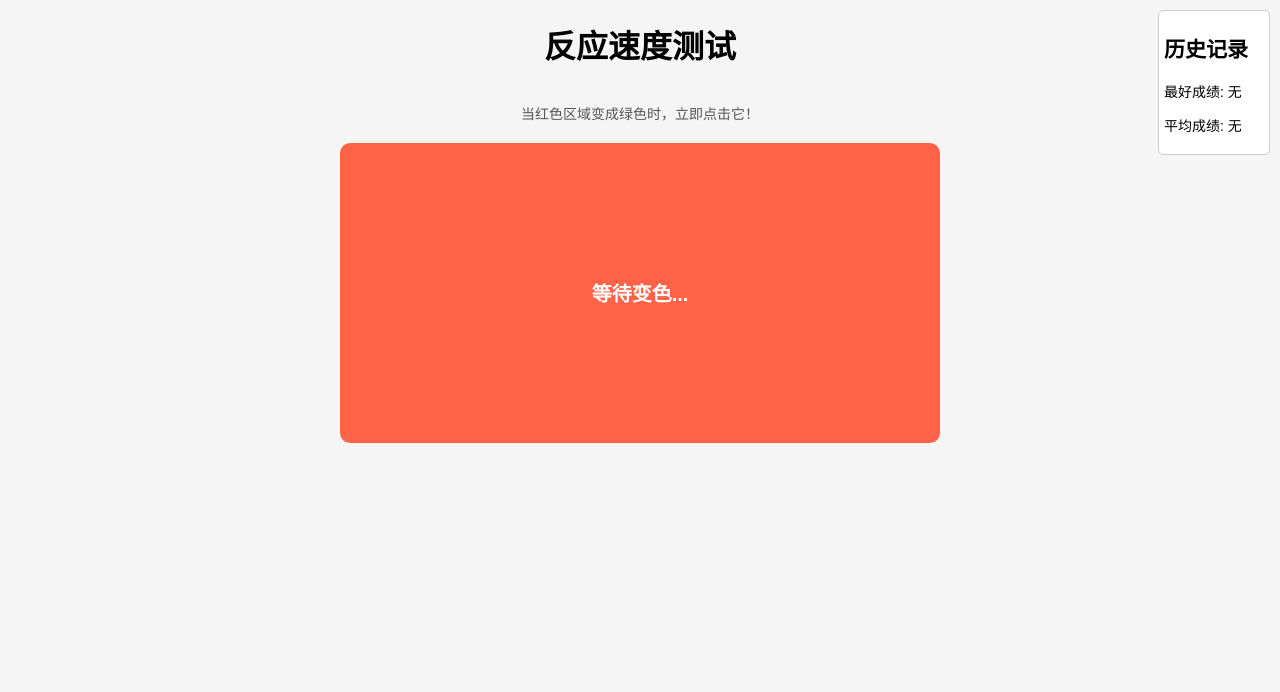
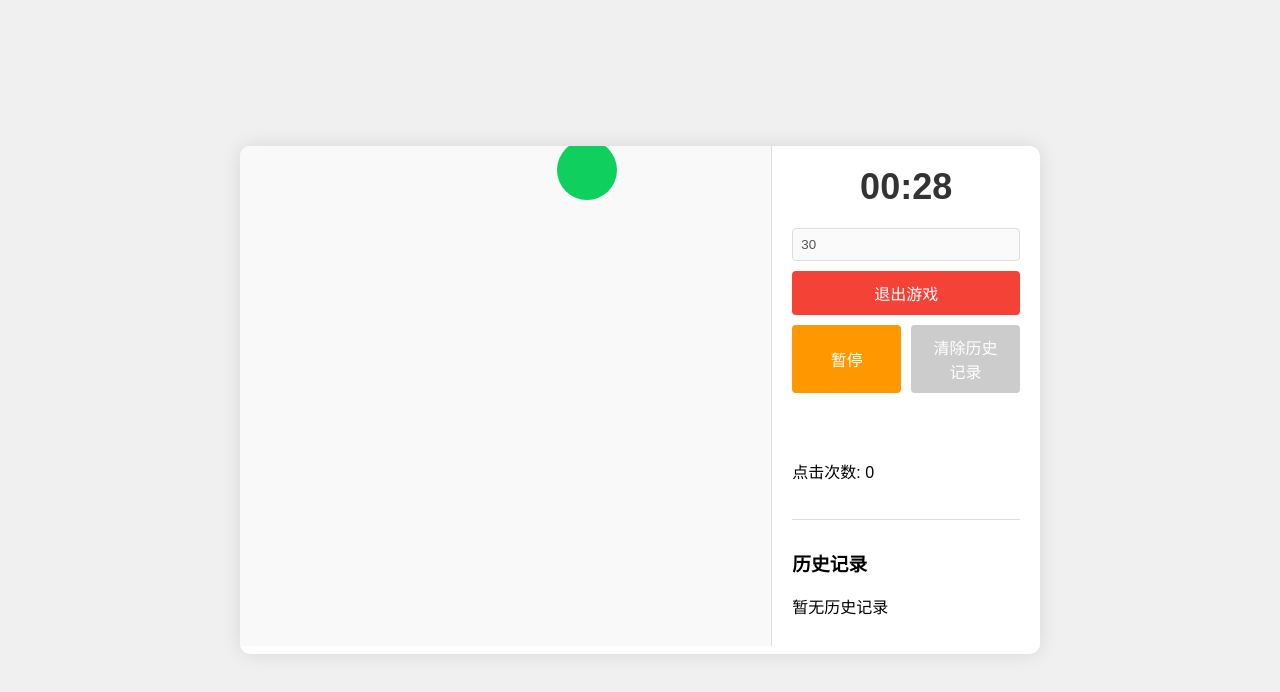
Before and after one commit to LC1234256/game.github.io, a plain HTML site: page index.html in a window 1280 px wide. Both pictures are taken after a click on the button "开始游戏". Drawn offline with Linux system fonts and the light colour scheme.

Commit message:
Update index.html

```diff
--- a/index.html
+++ b/index.html
@@ -1,235 +1,421 @@
 <!DOCTYPE html>
 <html lang="zh-CN">
-
 <head>
     <meta charset="UTF-8">
-    <meta name="viewport" content="width=device-width, initial-scale=1.0, maximum-scale=1.0, user-scalable=no">
-    <title>反应速度测试</title>
+    <meta name="viewport" content="width=device-width, initial-scale=1.0">
+    <title>随机点击圆形游戏</title>
     <style>
         body {
             font-family: Arial, sans-serif;
-            position: relative;
+            display: flex;
+            justify-content: center;
+            align-items: center;
             height: 100vh;
             margin: 0;
-            background-color: #f5f5f5;
+            background-color: #f0f0f0;
         }
 
-        #main {
+        /* 默认样式，适用于所有设备 */
+        .game-container {
             display: flex;
             flex-direction: column;
-            align-items: center;
-            justify-content: start;
-            position: absolute;
-            left: 50%;
-            transform: translateX(-50%);
             width: 90%;
-            max-width: 600px;
+            max-width: 800px;
+            height: auto;
+            background-color: white;
+            border-radius: 10px;
+            box-shadow: 0 0 20px rgba(0, 0, 0, 0.1);
+            overflow: hidden;
         }
 
-        #history {
-            position: absolute;
-            top: 10px;
-            right: 10px;
-            padding: 5px;
-            border: 1px solid #ccc;
-            border-radius: 5px;
-            background-color: #fff;
-            min-width: 100px;
-            max-height: 200px;
-            overflow-y: auto;
-            font-size: 14px;
+        .game-area {
+            position: relative;
+            width: 100%;
+            height: 300px;
+            background-color: #f9f9f9;
+            border-bottom: 1px solid #ddd;
+            border-right: none;
         }
 
-        #color-area {
-            width: 100%;
-            height: 300px;
-            background-color: #FFA500;
-            border-radius: 10px;
-            margin-bottom: 20px;
+        .circle {
+            position: absolute;
+            width: 20px;
+            height: 20px;
+            background-color: #0fd05f;
+            border-radius: 50%;
             cursor: pointer;
-            transition: background-color 0.1s;
-            display: flex;
-            align-items: center;
-            justify-content: center;
-            color: white;
-            font-size: 20px;
-            font-weight: bold;
+            transform: translate(-50%, -50%);
+            transition: background-color 0.2s;
         }
 
-        #start-restart-btn,
-        #clear-history-btn {
-            padding: 10px 20px;
-            font-size: 16px;
-            color: white;
-            border: none;
-            border-radius: 5px;
-            cursor: pointer;
-            margin-bottom: 10px;
-            width: 100%;
-        }
-
-        #start-restart-btn {
-            background-color: #4CAF50;
-        }
-
-        #start-restart-btn:hover {
+        .circle:hover {
             background-color: #45a049;
         }
 
-        #clear-history-btn {
-            background-color: #FFD700;
+        .control-panel {
+            width: 100%;
+            padding: 20px;
+            display: flex;
+            flex-direction: column;
         }
 
-        #clear-history-btn:hover {
-            background-color: #FFC107;
+        .timer {
+            font-size: 36px;
+            font-weight: bold;
+            text-align: center;
+            margin-bottom: 20px;
+            color: #333;
         }
 
-        #result {
-            font-size: 16px;
-            margin-top: 10px;
+        .input-group {
+            margin-bottom: 20px;
         }
 
-        #instruction {
-            margin-bottom: 20px;
-            font-size: 14px;
-            color: #555;
+        input {
+            width: 100%;
+            padding: 8px;
+            margin-bottom: 10px;
+            border: 1px solid #ddd;
+            border-radius: 4px;
+            box-sizing: border-box;
         }
 
-        #history-list {
-            list-style-type: disc;
-            padding-left: 20px;
+        button {
+            padding: 10px 15px;
+            background-color: #4CAF50;
+            color: white;
+            border: none;
+            border-radius: 4px;
+            cursor: pointer;
+            margin-bottom: 10px;
+            font-size: 16px;
         }
 
-        /* 媒体查询，针对小屏幕设备进一步调整样式 */
-        @media (max-width: 480px) {
-            #history {
-                top: auto;
-                bottom: 10px;
-                left: 50%;
-                transform: translateX(-50%);
-                width: 90%;
-                max-height: 150px;
+        button:hover {
+            background-color: #45a049;
+        }
+
+        button:disabled {
+            background-color: #cccccc;
+            cursor: not-allowed;
+        }
+
+        #pauseBtn {
+            background-color: #ff9800;
+        }
+
+        #pauseBtn:hover {
+            background-color: #e68a00;
+        }
+
+        #quitBtn {
+            background-color: #f44336;
+        }
+
+        #quitBtn:hover {
+            background-color: #d32f2f;
+        }
+
+        .button-group {
+            display: flex;
+            gap: 10px;
+        }
+
+        .button-group button {
+            flex: 1;
+        }
+
+        .stats {
+            margin-top: 20px;
+        }
+
+        .history {
+            margin-top: 20px;
+            max-height: 200px;
+            overflow-y: auto;
+            border-top: 1px solid #ddd;
+            padding-top: 10px;
+        }
+
+        .history-item {
+            padding: 5px 0;
+            border-bottom: 1px solid #eee;
+        }
+
+        /* 媒体查询，适用于中等屏幕设备（如平板电脑） */
+        @media (min-width: 768px) {
+            .game-container {
+                flex-direction: row;
+                width: 80%;
             }
 
-            #color-area {
-                height: 200px;
+            .game-area {
+                width: 70%;
+                height: 500px;
+                border-right: 1px solid #ddd;
+                border-bottom: none;
+            }
+
+            .circle {
+                width: 60px;
+                height: 60px;
+            }
+
+            .control-panel {
+                width: 30%;
+            }
+        }
+
+        /* 媒体查询，适用于大屏幕设备（如桌面电脑） */
+        @media (min-width: 1024px) {
+            .game-container {
+                width: 800px;
             }
         }
     </style>
 </head>
+<body>
+    <div class="game-container">
+        <div class="game-area" id="gameArea">
+            <!-- 圆形将在这里动态生成 -->
+        </div>
+        <div class="control-panel">
+            <div class="timer" id="timer">00:00</div>
 
-<body>
-    <div id="main">
-        <h1>反应速度测试</h1>
-        <p id="instruction">当红色区域变成绿色时，立即点击它！</p>
-        <div id="color-area">等待开始...</div>
-        <button id="start-restart-btn">开始游戏</button>
-        <button id="clear-history-btn">清除历史记录</button>
-        <div id="result"></div>
+            <div class="input-group">
+                <input type="number" id="timeInput" placeholder="输入游戏时间(秒)" min="1" value="30">
+                <div class="button-group">
+                    <button id="startBtn">开始游戏</button>
+                    <button id="quitBtn" disabled>退出游戏</button>
+                </div>
+                <div class="button-group">
+                    <button id="pauseBtn" disabled>暂停</button>
+                    <button id="clearHistoryBtn" disabled>清除历史记录</button>
+                </div>
+            </div>
+
+            <div class="stats">
+                <p>点击次数: <span id="clickCount">0</span></p>
+            </div>
+
+            <div class="history">
+                <h3>历史记录</h3>
+                <div id="historyList"></div>
+            </div>
+        </div>
     </div>
-    <div id="history">
-        <h2>历史记录</h2>
-        <ul id="history-list"></ul>
-        <p id="best-time">最好成绩: 无</p>
-        <p id="average-time">平均成绩: 无</p>
-    </div>
+
     <script>
-        const colorArea = document.getElementById('color-area');
-        const startRestartBtn = document.getElementById('start-restart-btn');
-        const resultDiv = document.getElementById('result');
-        const historyList = document.getElementById('history-list');
-        const bestTime = document.getElementById('best-time');
-        const averageTime = document.getElementById('average-time');
-        const clearHistoryBtn = document.getElementById('clear-history-btn');
+        // 获取DOM元素
+        const gameArea = document.getElementById('gameArea');
+        const timerDisplay = document.getElementById('timer');
+        const timeInput = document.getElementById('timeInput');
+        const startBtn = document.getElementById('startBtn');
+        const pauseBtn = document.getElementById('pauseBtn');
+        const quitBtn = document.getElementById('quitBtn');
+        const clearHistoryBtn = document.getElementById('clearHistoryBtn');
+        const clickCountDisplay = document.getElementById('clickCount');
+        const historyList = document.getElementById('historyList');
 
-        let startTime;
-        let timeoutId;
-        let isWaiting = false;
-        let hasChanged = false;
-        let history = [];
+        // 游戏变量
+        let gameActive = false;
+        let gamePaused = false;
+        let timeLeft = 0;
+        let timerInterval;
+        let clickCount = 0;
+        let currentCircle = null;
+        let gameHistory = [];
 
-        startRestartBtn.addEventListener('click', startOrRestartGame);
-        colorArea.addEventListener('click', handleColorAreaClick);
-        clearHistoryBtn.addEventListener('click', clearHistory);
+        // 开始游戏
+        function startGame() {
+            const gameTime = parseInt(timeInput.value);
 
-        function startOrRestartGame() {
-            if (startRestartBtn.textContent === '开始游戏') {
-                startGame();
+            if (isNaN(gameTime) || gameTime <= 0) {
+                alert('请输入有效的游戏时间(秒)');
+                return;
+            }
+
+            // 重置游戏状态
+            gameActive = true;
+            gamePaused = false;
+            timeLeft = gameTime;
+            clickCount = 0;
+            clickCountDisplay.textContent = '0';
+
+            // 更新按钮状态
+            startBtn.style.display = 'none';
+            pauseBtn.disabled = false;
+            quitBtn.disabled = false;
+            timeInput.disabled = true;
+            clearHistoryBtn.disabled = true;
+            pauseBtn.textContent = '暂停';
+
+            // 开始计时器
+            updateTimerDisplay();
+            timerInterval = setInterval(updateTimer, 1000);
+
+            // 创建第一个圆形
+            createNewCircle();
+        }
+
+        // 暂停/继续游戏
+        function togglePause() {
+            gamePaused = !gamePaused;
+
+            if (gamePaused) {
+                clearInterval(timerInterval);
+                if (currentCircle) {
+                    currentCircle.style.display = 'none';
+                }
+                pauseBtn.textContent = '继续';
             } else {
-                resetGame();
+                timerInterval = setInterval(updateTimer, 1000);
+                if (currentCircle) {
+                    currentCircle.style.display = 'block';
+                }
+                pauseBtn.textContent = '暂停';
             }
         }
 
-        function startGame() {
-            colorArea.style.backgroundColor = '#FF6347';
-            colorArea.textContent = '等待变色...';
-            resultDiv.textContent = '';
-            startRestartBtn.style.display = 'none';
-            clearHistoryBtn.style.display = 'none';
+        // 退出游戏
+        function quitGame() {
+            clearInterval(timerInterval);
+            gameActive = false;
+            gamePaused = false;
 
-            const delay = Math.random() * 4000 + 1000;
-            isWaiting = true;
-            hasChanged = false;
+            // 移除圆形
+            if (currentCircle) {
+                gameArea.removeChild(currentCircle);
+                currentCircle = null;
+            }
 
-            timeoutId = setTimeout(() => {
-                colorArea.style.backgroundColor = 'green';
-                colorArea.textContent = '点击！';
-                startTime = Date.now();
-                hasChanged = true;
-                isWaiting = false;
-            }, delay);
+            // 重置按钮状态
+            startBtn.style.display = 'block';
+            pauseBtn.disabled = true;
+            quitBtn.disabled = true;
+            timeInput.disabled = false;
+            clearHistoryBtn.disabled = false;
+            pauseBtn.textContent = '暂停';
+
+            // 重置计时器显示
+            const gameTime = parseInt(timeInput.value);
+            timeLeft = gameTime;
+            updateTimerDisplay();
         }
 
-        function handleColorAreaClick() {
-            if (isWaiting) {
-                clearTimeout(timeoutId);
-                resultDiv.textContent = '不要预判！等待变色后再点击。';
-                colorArea.style.backgroundColor = 'red';
-                colorArea.textContent = '提前点击了！';
-                startRestartBtn.textContent = '重新测试';
-                startRestartBtn.style.display = 'block';
-                clearHistoryBtn.style.display = 'block';
-                isWaiting = false;
-            } else if (hasChanged) {
-                const reactionTime = Date.now() - startTime;
-                resultDiv.textContent = `你的反应时间: ${reactionTime} 毫秒`;
-                colorArea.style.backgroundColor = 'blue';
-                colorArea.textContent = '完成！';
-                startRestartBtn.textContent = '重新测试';
-                startRestartBtn.style.display = 'block';
-                clearHistoryBtn.style.display = 'block';
-                hasChanged = false;
+        // 更新计时器显示
+        function updateTimerDisplay() {
+            const minutes = Math.floor(timeLeft / 60);
+            const seconds = timeLeft % 60;
+            timerDisplay.textContent = `${minutes.toString().padStart(2, '0')}:${seconds.toString().padStart(2, '0')}`;
+        }
 
-                history.push(reactionTime);
-                const listItem = document.createElement('li');
-                listItem.textContent = `${reactionTime} 毫秒`;
-                historyList.appendChild(listItem);
+        // 更新计时器
+        function updateTimer() {
+            if (!gamePaused) {
+                timeLeft--;
+                updateTimerDisplay();
 
-                const best = Math.min(...history);
-                const avg = history.reduce((sum, time) => sum + time, 0) / history.length;
-                bestTime.textContent = `最好成绩: ${best} 毫秒`;
-                averageTime.textContent = `平均成绩: ${avg.toFixed(2)} 毫秒`;
+                if (timeLeft <= 0) {
+                    endGame();
+                }
             }
         }
 
-        function resetGame() {
-            colorArea.style.backgroundColor = '#FFA500';
-            colorArea.textContent = '等待开始...';
-            resultDiv.textContent = '';
-            startRestartBtn.textContent = '开始游戏';
-            startRestartBtn.style.display = 'block';
-            clearHistoryBtn.style.display = 'block';
-            isWaiting = false;
-            hasChanged = false;
+        // 创建新圆形
+        function createNewCircle() {
+            // 移除现有的圆形
+            if (currentCircle) {
+                gameArea.removeChild(currentCircle);
+            }
+
+            // 创建新圆形
+            currentCircle = document.createElement('div');
+            currentCircle.className = 'circle';
+
+            // 随机位置
+            const maxX = gameArea.clientWidth - 60;
+            const maxY = gameArea.clientHeight - 60;
+            const randomX = Math.floor(Math.random() * maxX);
+            const randomY = Math.floor(Math.random() * maxY);
+
+            currentCircle.style.left = `${randomX}px`;
+            currentCircle.style.top = `${randomY}px`;
+
+            // 点击事件
+            currentCircle.addEventListener('click', () => {
+                if (gameActive && !gamePaused) {
+                    clickCount++;
+                    clickCountDisplay.textContent = clickCount;
+                    createNewCircle();
+                }
+            });
+
+            gameArea.appendChild(currentCircle);
         }
 
+        // 结束游戏
+        function endGame() {
+            gameActive = false;
+            clearInterval(timerInterval);
+
+            // 移除圆形
+            if (currentCircle) {
+                gameArea.removeChild(currentCircle);
+                currentCircle = null;
+            }
+
+            // 更新按钮状态
+            startBtn.style.display = 'block';
+            pauseBtn.disabled = true;
+            quitBtn.disabled = true;
+            timeInput.disabled = false;
+            clearHistoryBtn.disabled = false;
+            pauseBtn.textContent = '暂停';
+
+            // 记录游戏结果
+            const gameTime = parseInt(timeInput.value);
+            const score = clickCount;
+            const date = new Date().toLocaleString();
+
+            gameHistory.push({ date, gameTime, score });
+            updateHistoryDisplay();
+        }
+
+        // 更新历史记录显示
+        function updateHistoryDisplay() {
+            historyList.innerHTML = '';
+
+            if (gameHistory.length === 0) {
+                historyList.innerHTML = '<p>暂无历史记录</p>';
+                return;
+            }
+
+            // 按时间倒序排列
+            const sortedHistory = [...gameHistory].reverse();
+
+            sortedHistory.forEach((record, index) => {
+                const item = document.createElement('div');
+                item.className = 'history-item';
+                item.textContent = `${record.date} - ${record.gameTime}秒游戏: 点击${record.score}次`;
+                historyList.appendChild(item);
+            });
+        }
+
+        // 清除历史记录
         function clearHistory() {
-            history = [];
-            historyList.innerHTML = '';
-            bestTime.textContent = '最好成绩: 无';
-            averageTime.textContent = '平均成绩: 无';
+            gameHistory = [];
+            updateHistoryDisplay();
         }
+
+        // 事件监听
+        startBtn.addEventListener('click', startGame);
+        pauseBtn.addEventListener('click', togglePause);
+        quitBtn.addEventListener('click', quitGame);
+        clearHistoryBtn.addEventListener('click', clearHistory);
+
+        // 初始化
+        updateHistoryDisplay();
     </script>
 </body>
-
 </html>
```
